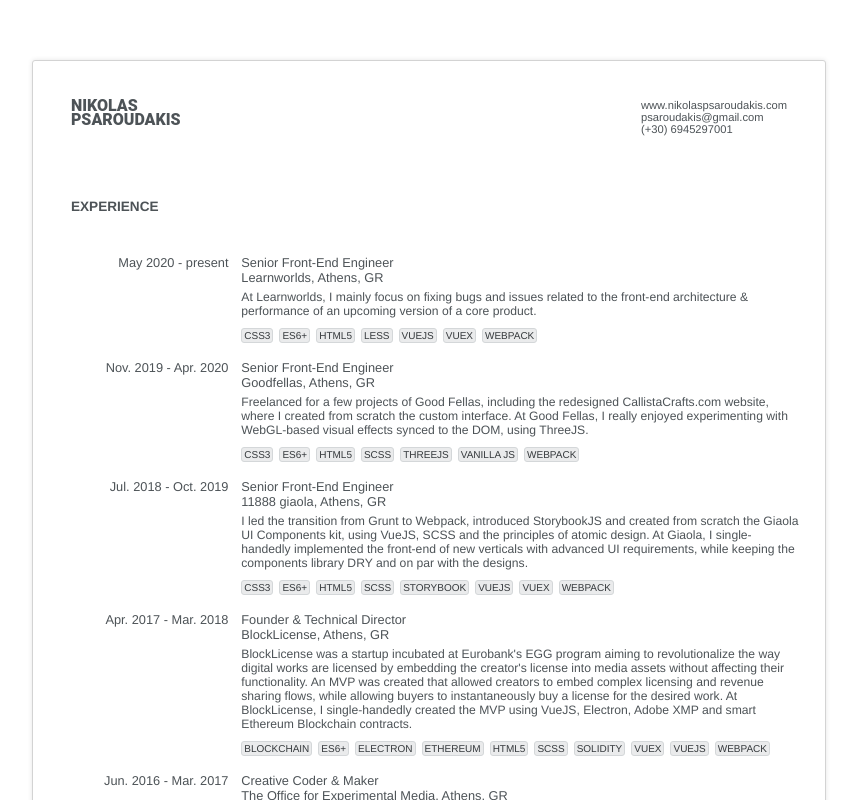
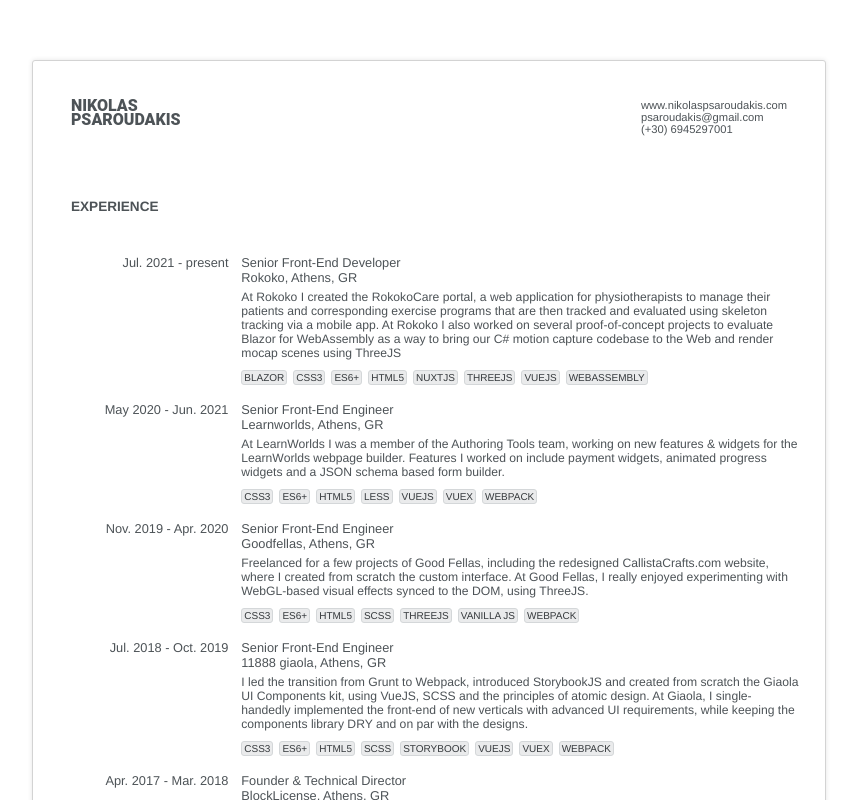
Before and after one commit to okinp/NikolasPsaroudakisCV, a Vue app: page / in a window 1280 px wide. Shown: the top 800 px of the page, without its empty margins (211-1068 px from the left). Built offline with nearby package versions, Linux system fonts and the light colour scheme.

Commit message:
Added Rokoko

```diff
--- a/src/assets/cv.json
+++ b/src/assets/cv.json
@@ -36,19 +36,29 @@
       "label": "Experience",
       "entries": [
         {
-                    "date": "May 2020 - present",
+          "date": "Jul. 2021 - present",
+          "title": "Senior Front-End Developer",
+          "organization": "Rokoko, Athens, GR ",
+          "extra": "At Rokoko I created the RokokoCare portal, a web application for physiotherapists to manage their patients and corresponding exercise programs that are then tracked and evaluated using skeleton tracking via a mobile app. At Rokoko I also worked on several proof-of-concept projects to evaluate Blazor for WebAssembly as a way to bring our C# motion capture codebase to the Web and render mocap scenes using ThreeJS",
+          "tags": [
+            "Blazor",
+            "CSS3",
+            "ES6+",
+            "HTML5",
+            "NuxtJS",
+            "ThreeJS",
+            "VueJS",
+            "WebAssembly"
+          ],
+          "id": 17,
+          "type": "work"
+        },
+        {
+          "date": "May 2020 - Jun. 2021",
           "title": "Senior Front-End Engineer",
           "organization": "Learnworlds, Athens, GR ",
-                    "extra": "At Learnworlds, I mainly focus on fixing bugs and issues related to the front-end architecture & performance of an upcoming version of a core product.",
-                    "tags": [
-                        "ES6+",
-                        "Webpack",
-                        "VueJS",
-                        "VueX",
-                        "HTML5",
-                        "CSS3",
-                        "LESS"
-                    ],
+          "extra": "At LearnWorlds I was a member of the Authoring Tools team, working on new features & widgets for the LearnWorlds webpage builder. Features I worked on include payment widgets, animated progress widgets and a JSON schema based form builder.",
+          "tags": ["ES6+", "Webpack", "VueJS", "VueX", "HTML5", "CSS3", "LESS"],
           "id": 16,
           "type": "work"
         },
@@ -112,7 +122,15 @@
           "title": "Creative Coder & Maker",
           "organization": "The Office for Experimental Media, Athens, GR",
           "extra": "Self Employed - I  collaborated with a few interactive media artists, creating custom electronics and software that brought their works to life. By sensing the environment and controlling audio visual equipment, rich experiences were created such as video projections with interactive real-time graphics.",
-                    "tags": ["C++", "OpenGL", "Cinder", "Arduino", "OpenCV","Computer vision", "kinect"],
+          "tags": [
+            "C++",
+            "OpenGL",
+            "Cinder",
+            "Arduino",
+            "OpenCV",
+            "Computer vision",
+            "kinect"
+          ],
           "id": 12,
           "type": "work"
         },
@@ -121,7 +139,7 @@
           "title": "IT Support",
           "organization": "JNL+ Advertising, Athens, GR",
           "extra": "At JNL+ I was a jack of all trades. My responsibilities included being the admin of the Windows Server based company-wide network and an on-premises render farm. I also created mini websites for customers and worked on internal interactive prototypes.",
-                    "tags": ["PHP", "HTML5", "CSS3","Kinect"],
+          "tags": ["PHP", "HTML5", "CSS3", "Kinect"],
           "id": 11,
           "type": "work"
         },
@@ -139,14 +157,7 @@
           "title": "Researcher, Multimedia Technology",
           "organization": "Fachhochschule Salzburg, Salzburg, AT",
           "extra": "Member of CADET, a project funded by the Austrian government, working on the implementation of a new dataflow programming environment based in C++ and OpenGL for creative applications.",
-                    "tags": [
-                        "C++",
-                        "BOOST",
-                        "QT",
-                        "QT Quick",
-                        "OpenCV",
-                        "Cinder"
-                    ],
+          "tags": ["C++", "BOOST", "QT", "QT Quick", "OpenCV", "Cinder"],
           "id": 9,
           "type": "work"
         },
@@ -260,7 +271,8 @@
           "extra": null,
           "tags": null,
           "id": 1,
-                    "type": "award"                },
+          "type": "award"
+        },
         {
           "date": "2010",
           "title": "George E. Athans Scholar, NYU",
--- a/src/components/CvSection.vue
+++ b/src/components/CvSection.vue
@@ -1,5 +1,8 @@
 <template>
-  <section class="content">
+    <section
+        class="content"
+        :style="{ 'page-break-before': sectionData.label === 'Skills Matrix' ? 'always' : 'none' }"
+    >
         <h4>{{ sectionData.label }}</h4>
         <ul>
             <li
@@ -17,9 +20,7 @@
                             class="tag"
                             v-for="(tag, tIdx) in entry.tags.sort()"
                             :key="tIdx"
-            >
-              {{ tag }}
-            </span>
+                        >{{ tag }}</span>
                     </div>
                 </div>
             </li>
@@ -41,10 +42,10 @@
             let style = {
                 "page-break-before": "auto",
                 "page-break-after": "auto",
-        "page-break-inside": "avoid"
+                "break-inside": "avoid"
             };
 
-      if (ID === "work-1") {
+            if (ID === "work-5" || ID === "work-12") {
                 style = { ...style, "page-break-before": "always" };
             }
             return style;
--- a/src/components/CvSkillsMatrix.vue
+++ b/src/components/CvSkillsMatrix.vue
@@ -1,8 +1,13 @@
 <template>
-  <div class="skills-matrix">
+    <div class="skills-matrix" :style="{ 'page-break-before': 'always' }">
         <h4>{{ dataProp.label }}</h4>
         <div class="skills-matrix__grid">
-      <cv-skill-score  v-for="(entry,idx) in dataProp.entries" :key="idx" :subject="entry.label" :score="entry.score"/>
+            <cv-skill-score
+                v-for="(entry, idx) in dataProp.entries"
+                :key="idx"
+                :subject="entry.label"
+                :score="entry.score"
+            />
         </div>
     </div>
 </template>
@@ -11,7 +16,7 @@
 import CvSkillScore from "./CvSkillScore";
 export default {
     name: "cv-skills-matrix",
-  components:{
+    components: {
         CvSkillScore
     },
     props: {
@@ -19,7 +24,7 @@
             type: Object,
             default: () => ({
                 label: "Skills Matrix",
-        entries: [ ]
+                entries: []
             })
         }
     }
```
Also changed, not shown: 1 other file (tests, documents, lock files or other folders). Lines whose indentation alone changed are shown as unchanged.
